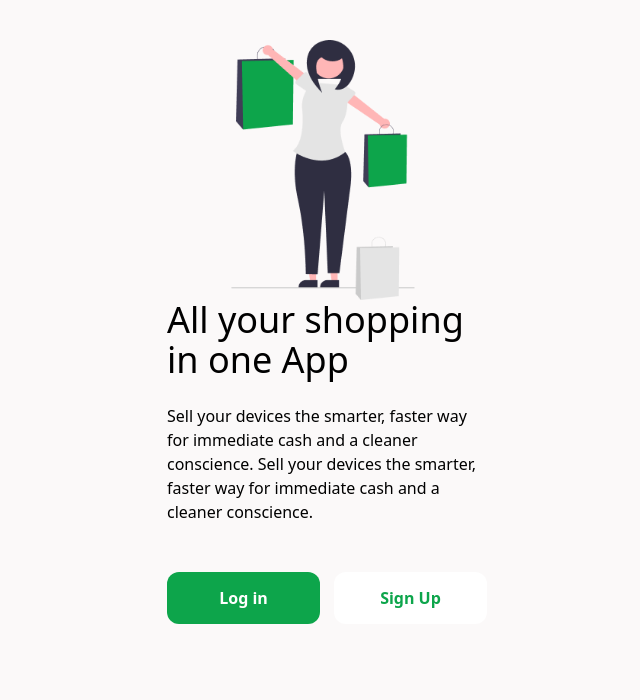
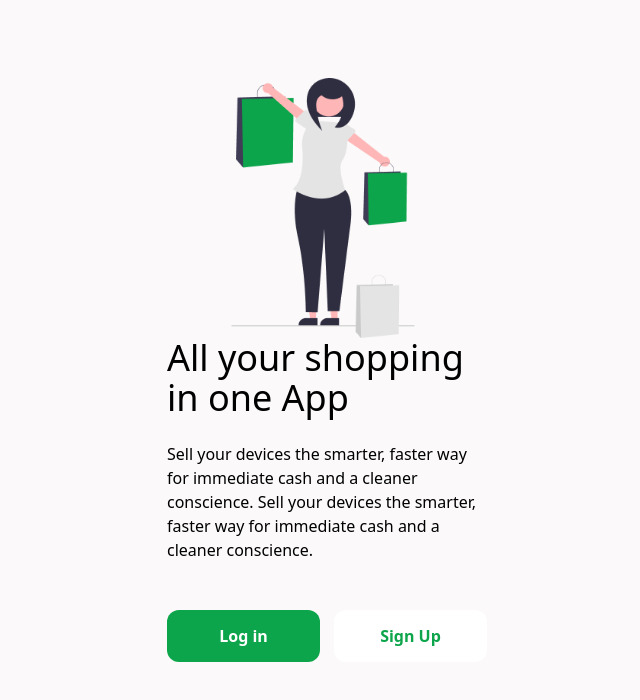
Before and after one commit to brunomaruya/ECommerce, a Next.js app: page /mainscreen in a window 1280 px wide. Shown: the top 700 px of the page, without its empty margins (313-953 px from the left). Built offline with nearby package versions, Linux system fonts and the light colour scheme.

Commit message:
update mainscreen style

```diff
--- a/src/app/mainscreen/page.tsx
+++ b/src/app/mainscreen/page.tsx
@@ -5,7 +5,8 @@ import img from '../../../public/images/mainScreenImg.png';
 
 export default function MainScreen() {
   return (
-    <div className="max-w-xs mx-auto    ">
+    <div className="max-w-xs mx-auto  flex justify-center h-screen flex-col  ">
+      <div className="mt-[-100px]">
         <Image
           src={img}
           alt=""
@@ -26,5 +27,6 @@ export default function MainScreen() {
           </Link>
         </div>
       </div>
+    </div>
   );
 }
```
Lines whose indentation alone changed are shown as unchanged.
